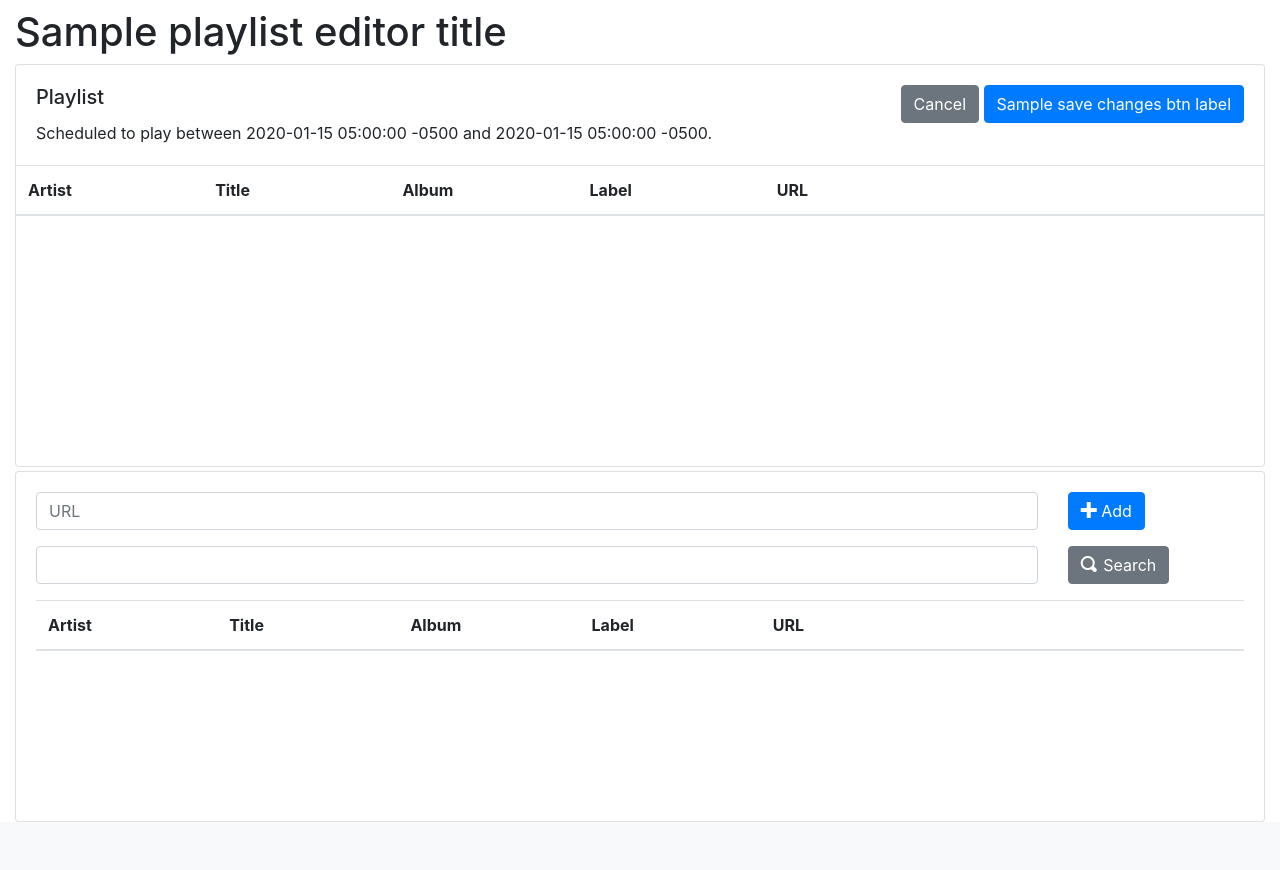
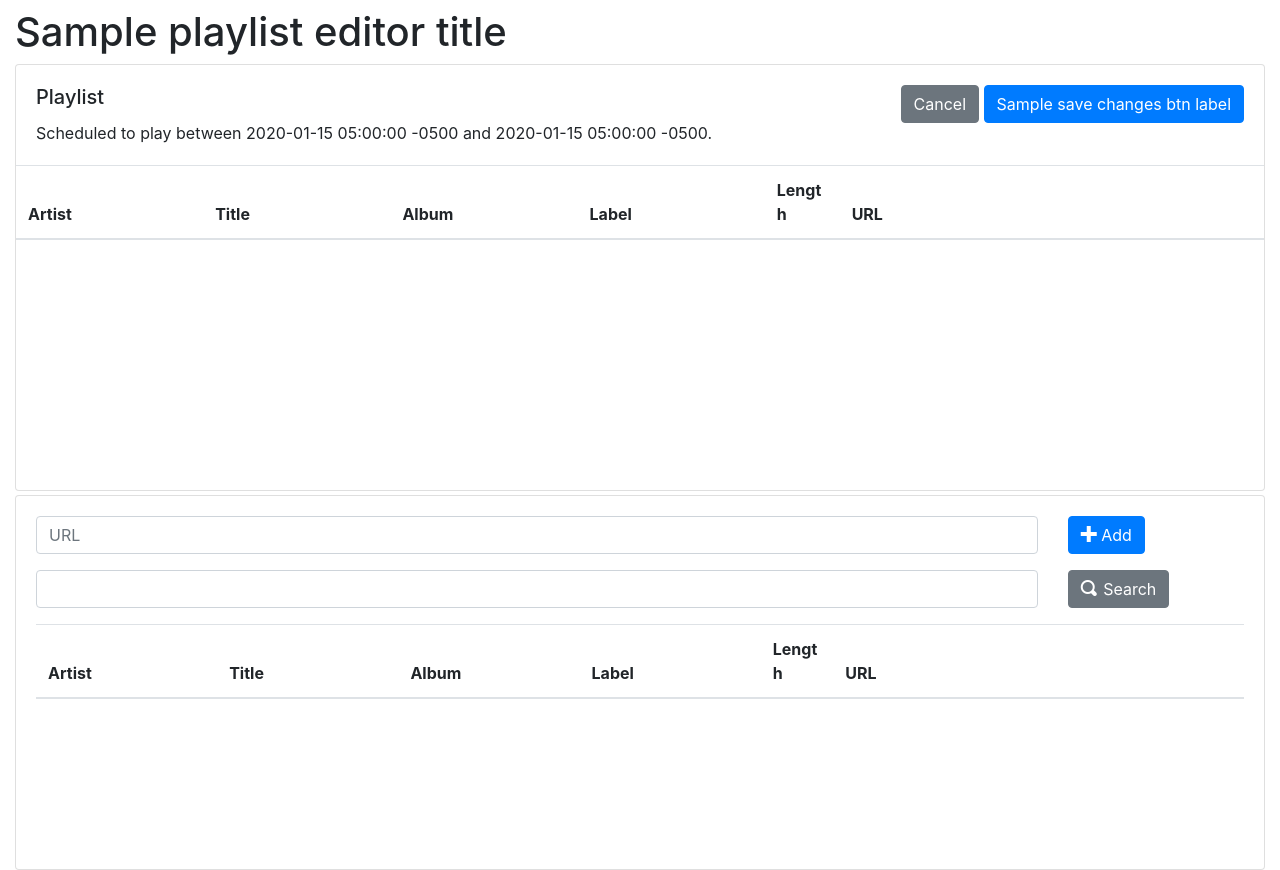
Before and after one commit to wuvt/pload, a Flask app: template pload/templates/edit_playlist.html in a window 1280 px wide. Shown: the part 56-926 px from the top of the page. Before the commit the page ends 878 px from the top, so only its background shows below. Run offline with Flask 2, Linux system fonts and the light colour scheme; tables that the repository leaves empty hold one stand-in row (values such as "Sample post"); the template is opened without the code that fills it: values that come from a table or form of the project are taken from there, most other values are stand-ins (such as "Sample title", 1, 10 or a date in 2020); lists and menus that the app fills with data are empty; parts of the project's set-up code (start-up, migrations or seed data) failed here and were passed over; some libraries are stand-ins or nearby versions.

Commit message:
Display track lengths in playlist editor

```diff
--- a/pload/static/css/playlist.css
+++ b/pload/static/css/playlist.css
@@ -17,6 +17,11 @@ tr.playlist-row[draggable=true] {
 
 tr.playlist-row.drag-over {
     box-shadow: 0 10px #007bff;
+}
+
+#playlist_card .table,
+#search_container .table {
+    table-layout: fixed;
 }
 
 #playlist_card .table th:nth-child(1),
@@ -39,15 +44,22 @@ tr.playlist-row.drag-over {
 }
 
 #playlist_card .table th:nth-child(5),
-#playlist_card .table td:nth-child(5) {
+#playlist_card .table td:nth-child(5),
 #search_container .table th:nth-child(5),
 #search_container .table td:nth-child(5) {
-    width: 25%;
+    width: 6%;
 }
 
 #playlist_card .table th:nth-child(6),
-#playlist_card .table td:nth-child(6) {
+#playlist_card .table td:nth-child(6),
 #search_container .table th:nth-child(6),
 #search_container .table td:nth-child(6) {
+    width: 24%;
+}
+
+#playlist_card .table th:nth-child(7),
+#playlist_card .table td:nth-child(7),
+#search_container .table th:nth-child(7),
+#search_container .table td:nth-child(7) {
     width: 10%;
 }
--- a/pload/static/js/playlist_editor.js
+++ b/pload/static/js/playlist_editor.js
@@ -147,7 +147,7 @@ PlaylistEditor.prototype.renderTrackRow = function(track, context) {
     var cols = [];
 
     if(context == 'playlist') {
-        cols.push('artist', 'title', 'album', 'label', 'url');
+        cols.push('artist', 'title', 'album', 'label', 'length', 'url');
 
         row.addClass('playlist-row');
         row.attr('data-playlist-id', track['id']);
@@ -164,7 +164,7 @@ PlaylistEditor.prototype.renderTrackRow = function(track, context) {
             track['title'] = track['song'];
         }
 
-        cols.push('artist', 'title', 'album', 'label', 'url');
+        cols.push('artist', 'title', 'album', 'label', 'length', 'url');
 
         row.attr('data-url', track['url']);
     }
@@ -177,7 +177,13 @@ PlaylistEditor.prototype.renderTrackRow = function(track, context) {
         var colName = cols[c];
         td.addClass(colName);
 
-        if(colName == 'url') {
+        if(colName == 'length') {
+            let minutes = Math.floor(track[colName] / 60);
+            let seconds = track[colName] % 60;
+            if(!Number.isNaN(minutes) && !Number.isNaN(seconds)) {
+                td.text(minutes.toString().padStart(2, '0') + ":" + seconds.toString().padStart(2, '0'));
+            }
+        } else if(colName == 'url') {
             link = $('<a>');
             link.attr('href', this.processDisplayUrl(track[colName]));
             link.attr('rel', 'noopener');
--- a/pload/templates/playlist_editor.html
+++ b/pload/templates/playlist_editor.html
@@ -20,6 +20,7 @@
                 <th>Title</th>
                 <th>Album</th>
                 <th>Label</th>
+                <th>Length</th>
                 <th>URL</th>
                 <th></th>
             </tr>
@@ -70,6 +71,7 @@
                     <th>Title</th>
                     <th>Album</th>
                     <th>Label</th>
+                    <th>Length</th>
                     <th>URL</th>
                     <th></th>
                 </tr>
```
